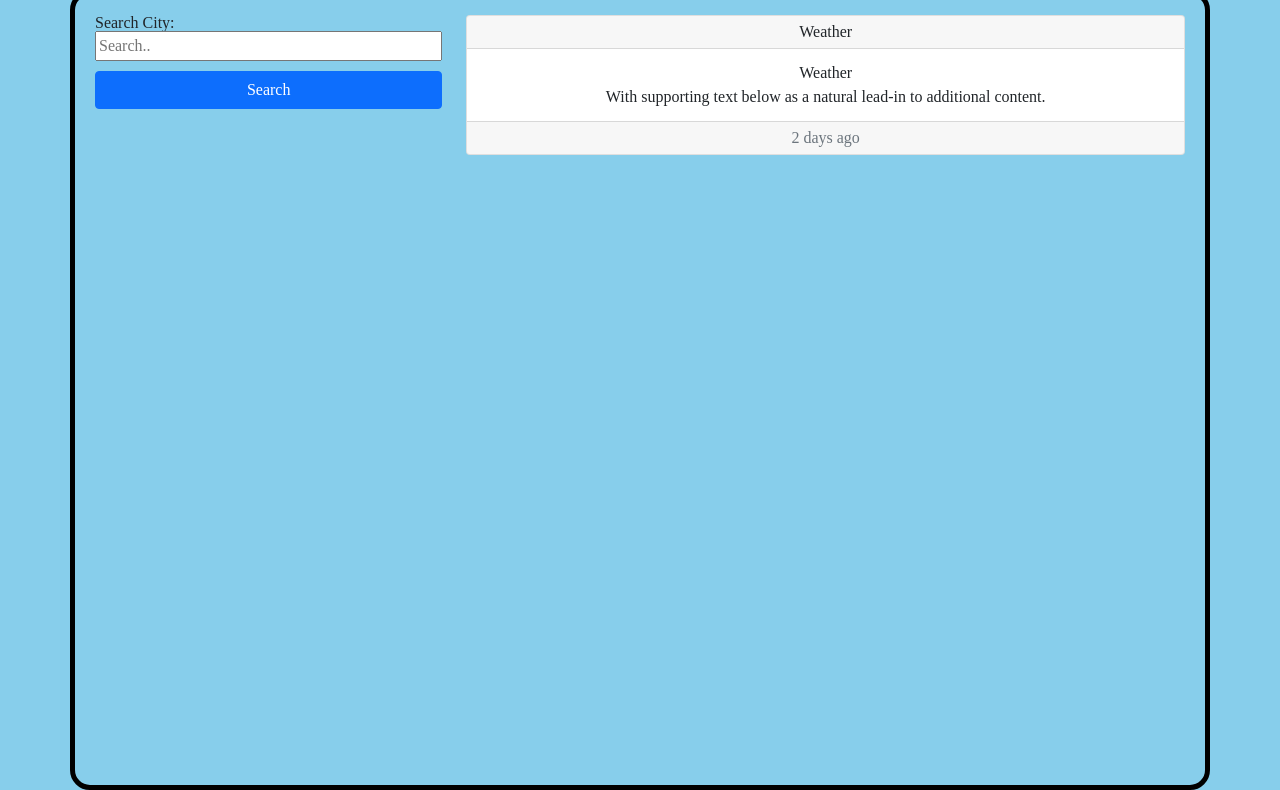
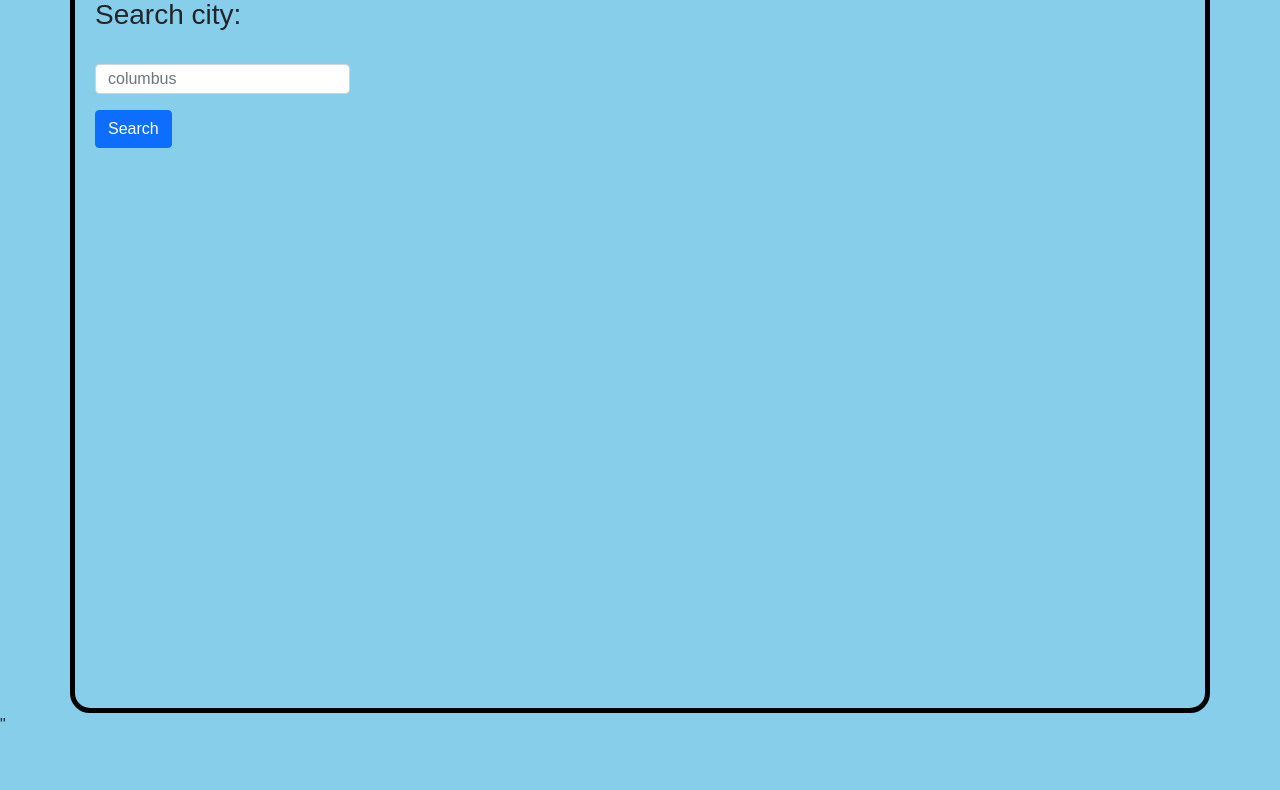
Before and after one commit to jazminejose/homework06, a plain HTML site: page index.html in a window 1280 px wide. Shown: the part 107-897 px from the top of the page. After the commit the page ends 844 px from the top, so only its background shows below. Drawn offline with nearby package versions, Linux system fonts and the light colour scheme.

Commit message:
change layout

```diff
--- a/index.html
+++ b/index.html
@@ -1,71 +1,61 @@
 <!DOCTYPE html>
 <html lang="en">
+
 <head>
   <meta charset="UTF-8">
   <meta http-equiv="X-UA-Compatible" content="IE=edge">
   <meta name="viewport" content="width=device-width, initial-scale=1.0">
-  <title>Document</title>
+  <title>WeatherDashboard</title>
 
-<!-- Bootstrap Link -->
-<link href="https://cdn.jsdelivr.net/npm/bootstrap@5.1.3/dist/css/bootstrap.min.css" rel="stylesheet"
-  integrity="sha384-1BmE4kWBq78iYhFldvKuhfTAU6auU8tT94WrHftjDbrCEXSU1oBoqyl2QvZ6jIW3" crossorigin="anonymous">
-<!-- CSS Link -->
-<link rel="stylesheet" href="style.css" />
-<!-- Reset CSS Link -->
-<link rel="stylesheet" href="reset.css" />
-<!-- Link to Font Quicksand -->
-<link rel="preconnect" href="https://fonts.googleapis.com">
-<link rel="preconnect" href="https://fonts.gstatic.com" crossorigin>
-<link href="https://fonts.googleapis.com/css2?family=PT+Sans&display=swap" rel="stylesheet">
+  <link rel="stylesheet" href="reset.css">
+  <link href="https://cdn.jsdelivr.net/npm/bootstrap@5.1.3/dist/css/bootstrap.min.css" rel="stylesheet"
+    integrity="sha384-1BmE4kWBq78iYhFldvKuhfTAU6auU8tT94WrHftjDbrCEXSU1oBoqyl2QvZ6jIW3" crossorigin="anonymous">
+  <link rel="stylesheet" href="style.css">
 </head>
 
+<body>
+
+<div class="container">
+<h1>Weather Dashboard</h1>
 
 
-<body>
-      <header class="jumbotron">
-        <h1 class="display-3">Weather Dashbboard</h1>
-      </header>
+  <div class="row">
 
-<div class="container">
-  <div class="row">
-    <div class="col-4">
-      <h1>Search City: </h1>
-      <input type="text" placeholder="Search..">
-      <div class="d-grid gap-2">
-        <button class="btn btn-primary" type="button">Search</button>
+    <div class="col-3">
+      <h2 id="form-heading" class="mt-1 h3 form-label">
+        Search city:
+      </h2>
+      <form>
+        <div class="mb-3">
+          <label for="searchText" class="form-label"></label>
+          <input type="searchCity" class="form-control" id="searchCity" aria-describedby="searchCity"
+          placeholder="columbus">
+        </form>
       </div>
+      <div class="input-group-append">
+        <button id="search" type="submit" class="btn btn-primary" aria-label="submit search">
+          Search
+        </button>
+      </div>
+
+      <div id="searched" class="list-group"></div>
     </div>
-    <div class="col-8">
-      <div class="card text-center">
-        <div class="card-header">
-          Weather
-        </div>
-        <div class="card-body">
-          <h5 class="card-title">Weather</h5>
-          <p class="card-text">With supporting text below as a natural lead-in to additional content.</p>
-        </div>
-        <div class="card-footer text-muted">
-          2 days ago
-        </div>
-      </div>
+
+
+    <div class="col-9">
+      <section class="row" id="today"></section>
+      <section class="row" id="forecast"></section>
     </div>
   </div>
 </div>
 
 
+  <script src="https://cdnjs.cloudflare.com/ajax/libs/axios/0.24.0/axios.min.js"></script>
+  "
+  <script src="https://cdn.jsdelivr.net/npm/bootstrap@5.1.3/dist/js/bootstrap.bundle.min.js"
+  integrity="sha384-ka7Sk0Gln4gmtz2MlQnikT1wXgYsOg+OMhuP+IlRH9sENBO0LRn5q+8nbTov4+1p"
+  crossorigin="anonymous"></script>
+  <script src="script.js"></script>
+</body>
 
-
-
-
-
-
-
-<!-- Bootstrap Link -->
-<script src="https://cdn.jsdelivr.net/npm/bootstrap@5.1.3/dist/js/bootstrap.bundle.min.js"
-  integrity="sha384-ka7Sk0Gln4gmtz2MlQnikT1wXgYsOg+OMhuP+IlRH9sENBO0LRn5q+8nbTov4+1p" crossorigin="anonymous"></script>
-
-<!-- Script Link -->
-<script src="script.js"></script>
-
-</body>
 </html>
```
